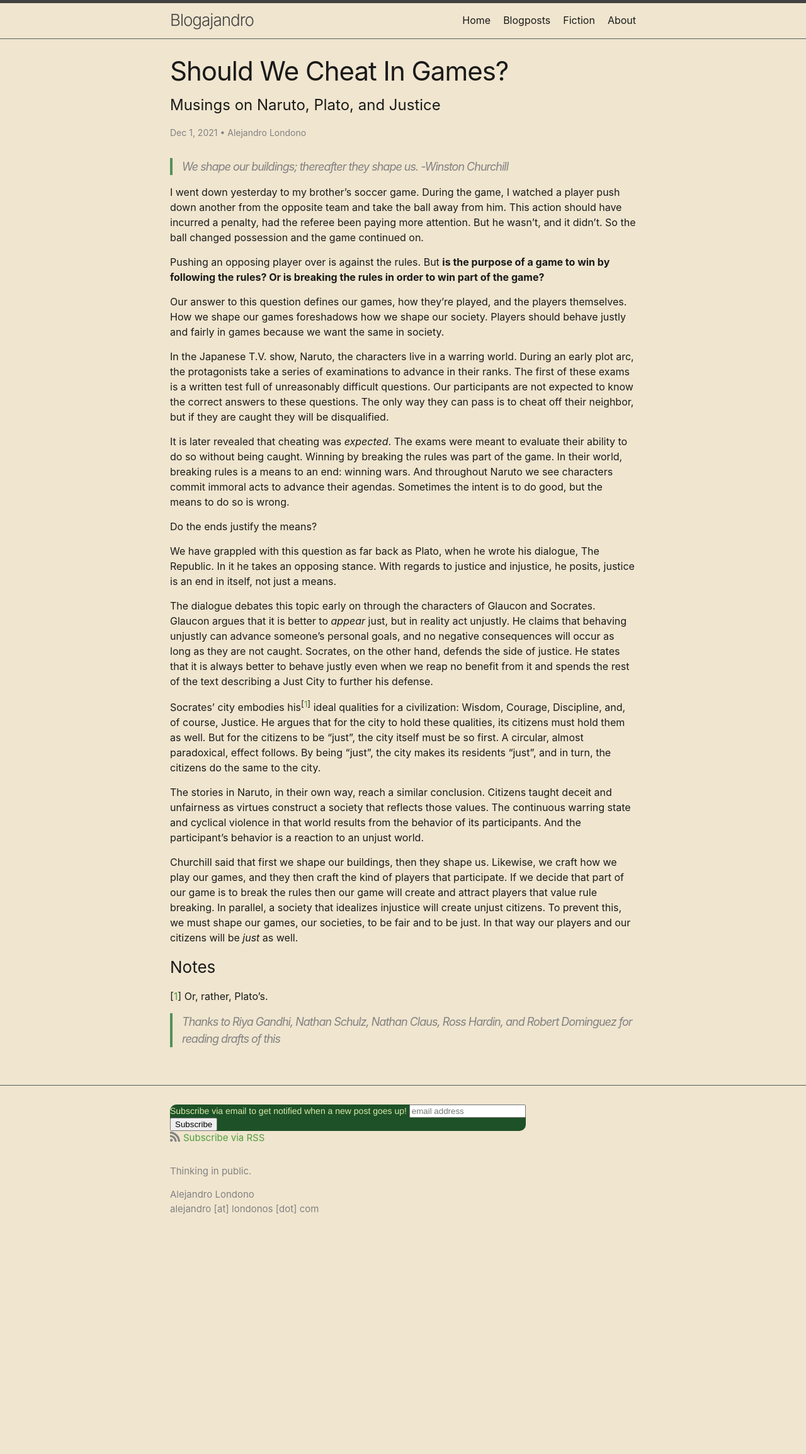
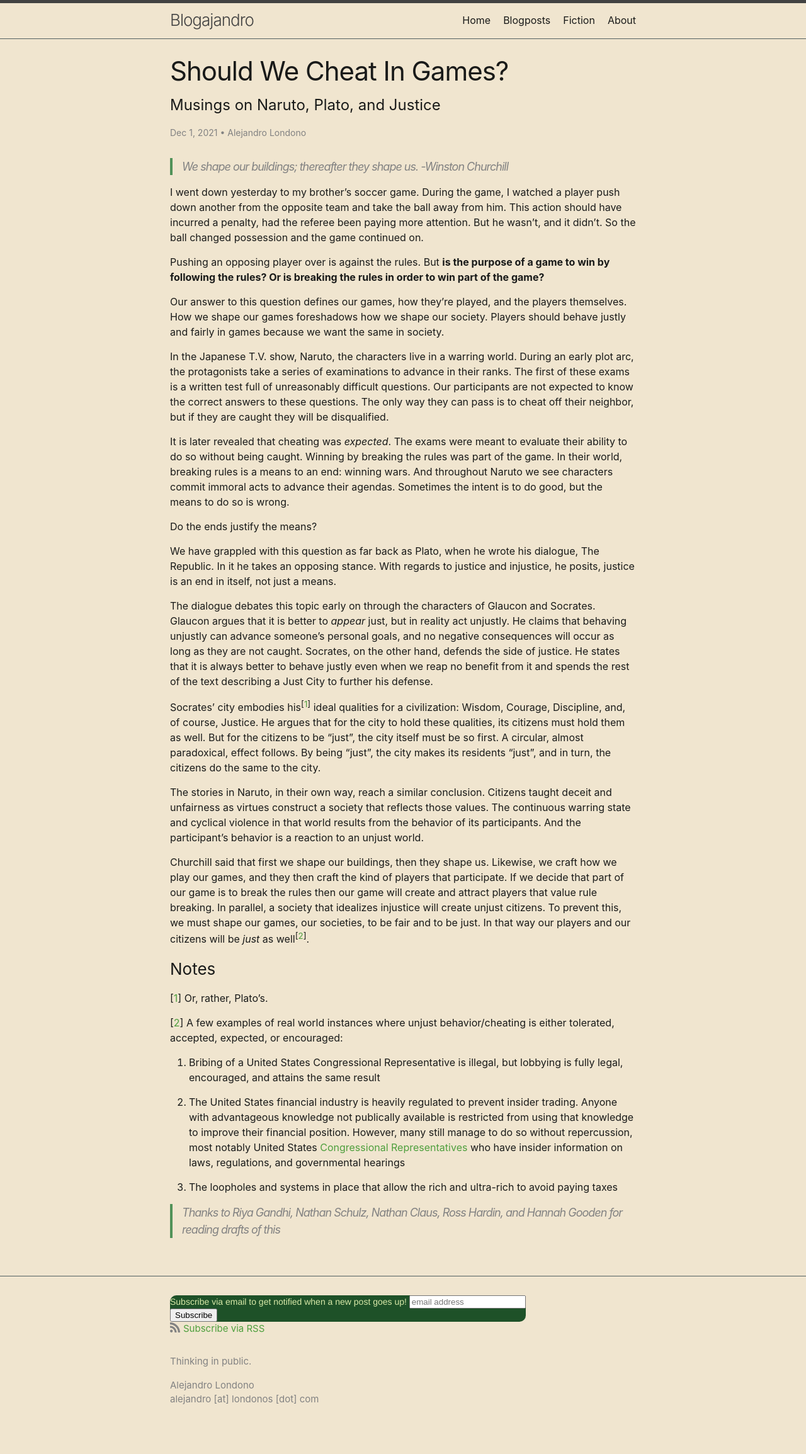
Before and after one commit to Alondono97/blog.alondono.me, a Jekyll site: the page built from _posts/2021-12-06-games.md, in a window 1280 px wide. Shown: the whole page at 63% size. Built offline with Jekyll 4.4.1, drawn with Linux system fonts in a browser that asks for light colours; comment, search, counter and statistics services are not loaded; before the commit the page ends 2006 px from its top, so only the background shows below that.

Commit message:
New footnote and css

```diff
--- a/_posts/2021-12-06-games.md
+++ b/_posts/2021-12-06-games.md
@@ -30,10 +30,18 @@
 
 The stories in Naruto, in their own way, reach a similar conclusion. Citizens taught deceit and unfairness as virtues construct a society that reflects those values. The continuous warring state and cyclical violence in that world results from the behavior of its participants. And the participant's behavior is a reaction to an unjust world.
 
-Churchill said that first we shape our buildings, then they shape us. Likewise, we craft how we play our games, and they then craft the kind of players that participate. If we decide that part of our game is to break the rules then our game will create and attract players that value rule breaking. In parallel, a society that idealizes injustice will create unjust citizens. To prevent this, we must shape our games, our societies, to be fair and to be just. In that way our players and our citizens will be _just_ as well.
+Churchill said that first we shape our buildings, then they shape us. Likewise, we craft how we play our games, and they then craft the kind of players that participate. If we decide that part of our game is to break the rules then our game will create and attract players that value rule breaking. In parallel, a society that idealizes injustice will create unjust citizens. To prevent this, we must shape our games, our societies, to be fair and to be just. In that way our players and our citizens will be _just_ as well<sup id="fn_two">[[2](#footnotetwo)]</sup>.
 
 ### Notes
 
 [<a name="footnoteone" href="#fn_one">1</a>] Or, rather, Plato's.
 
-> Thanks to Riya Gandhi, Nathan Schulz, Nathan Claus, Ross Hardin, and <span class="easter-egg"> Robert Dominguez</span> <span class="hide">(Praise be to He, The Dark Lord)</span> for reading drafts of this
+[<a name="footnotetwo" href="#fn_one">2</a>] A few examples of real world instances where unjust behavior/cheating is either tolerated, accepted, expected, or encouraged:
+
+1. Bribing of a United States Congressional Representative is illegal, but lobbying is fully legal, encouraged, and attains the same result
+
+2. The United States financial industry is heavily regulated to prevent insider trading. Anyone with advantageous knowledge not publically available is restricted from using that knowledge to improve their financial position. However, many still manage to do so without repercussion, most notably United States [Congressional](https://web.archive.org/web/20220101151634/https://www.businessinsider.com/congress-stock-act-violations-senate-house-trading-2021-9) [Representatives](https://web.archive.org/web/20211227185252/https://www.businessinsider.com/congress-staff-violated-stock-act-conflicts-of-interest-possible-2021-12) who have insider information on laws, regulations, and governmental hearings
+
+3. The loopholes and systems in place that allow the rich and ultra-rich to <span class="secret-text"> <span class="place-holder-text"> avoid </span> <span class="hidden-text"> _evade_ </span> </span> paying taxes
+
+> Thanks to Riya Gandhi, Nathan Schulz, Nathan Claus, Ross Hardin, and Hannah Gooden for reading drafts of this
--- a/_sass/minima/_base.scss
+++ b/_sass/minima/_base.scss
@@ -261,8 +261,22 @@ table {
 .hide{
   display: none;
 }
+
 .easter-egg:hover + .hide{
   display: inline;
   color: #a463f2;
 
 }
+
+
+.secret-text .hidden-text{
+  display: none;
+}
+
+.secret-text:hover .hidden-text{
+  display: inline;
+}
+
+.secret-text:hover .place-holder-text{
+  display: none;
+}
```
